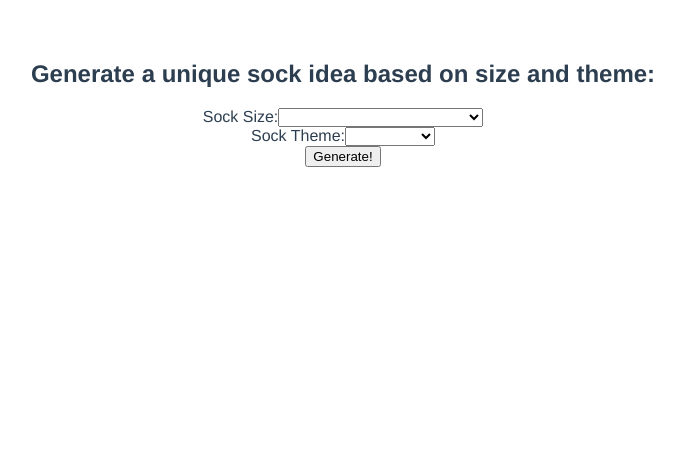
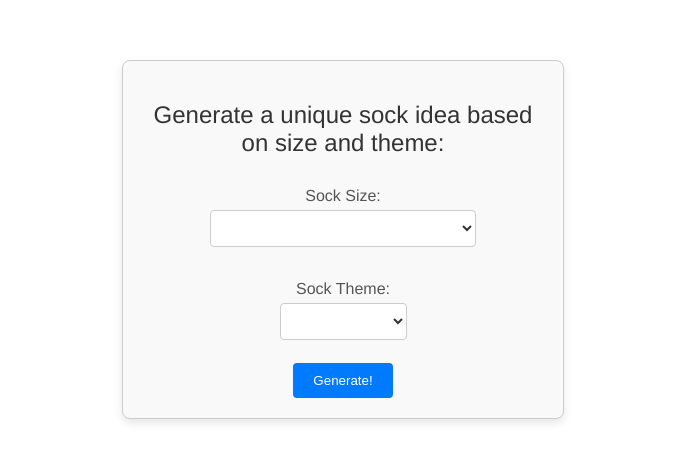
Before and after one commit to flippi321/sockify-frontend, a Vue app in the folder sockify/: page / in a window 1280 px wide. Shown: the top 462 px of the page, without its empty margins (297-981 px from the left). Built offline with nearby package versions, Linux system fonts and the light colour scheme.

Commit message:
Added a simple UI

```diff
--- a/sockify/src/components/MainPage.vue
+++ b/sockify/src/components/MainPage.vue
@@ -66,3 +66,61 @@ export default {
   },
 }
 </script>
+
+<style scoped>
+/* Overall container */
+div {
+    display: flex;
+    flex-direction: column;
+    align-items: center;
+    padding: 20px;
+    border: 1px solid #ccc;
+    border-radius: 8px;
+    box-shadow: 0 4px 8px rgba(0, 0, 0, 0.1);
+    margin: 20px;
+    background-color: #f9f9f9;
+    max-width: 400px;
+    margin-left: auto;
+    margin-right: auto;
+}
+
+/* Styling the title */
+h2 {
+    color: #333;
+    margin-bottom: 20px;
+    font-weight: 500;
+}
+
+/* Styling the dropdowns */
+select {
+    padding: 8px 12px;
+    margin: 5px 0;
+    border: 1px solid #ccc;
+    border-radius: 4px;
+    font-size: 1rem;
+    color: #333;
+    background-color: #fff;
+}
+
+/* Styling the button */
+button {
+    padding: 10px 20px;
+    background-color: #007BFF;
+    color: #fff;
+    border: none;
+    border-radius: 4px;
+    cursor: pointer;
+    transition: background-color 0.3s ease;
+}
+
+button:hover {
+    background-color: #0056b3;
+}
+
+/* Styling the labels */
+label {
+    font-weight: 500;
+    margin-top: 10px;
+    color: #555;
+}
+</style>
```
